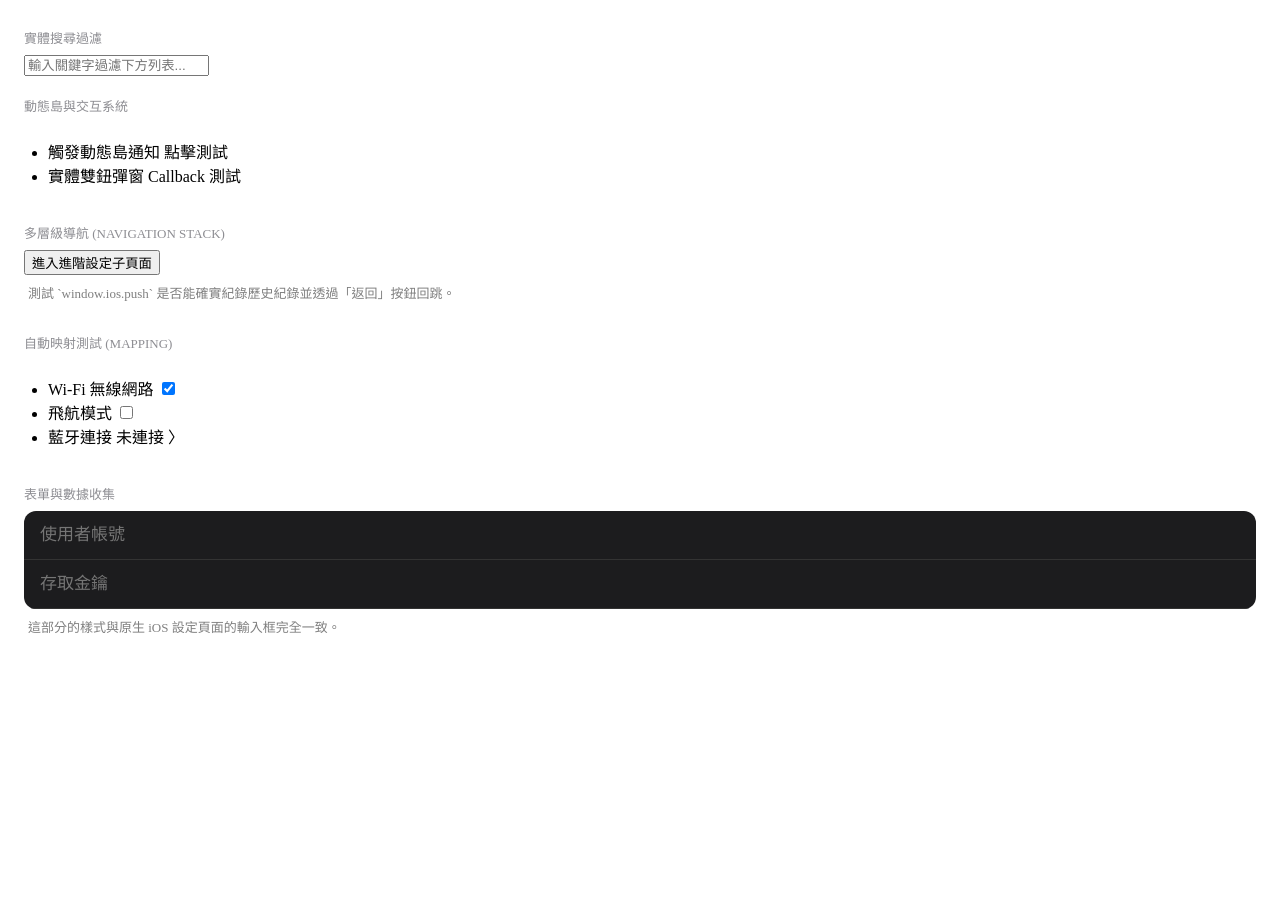
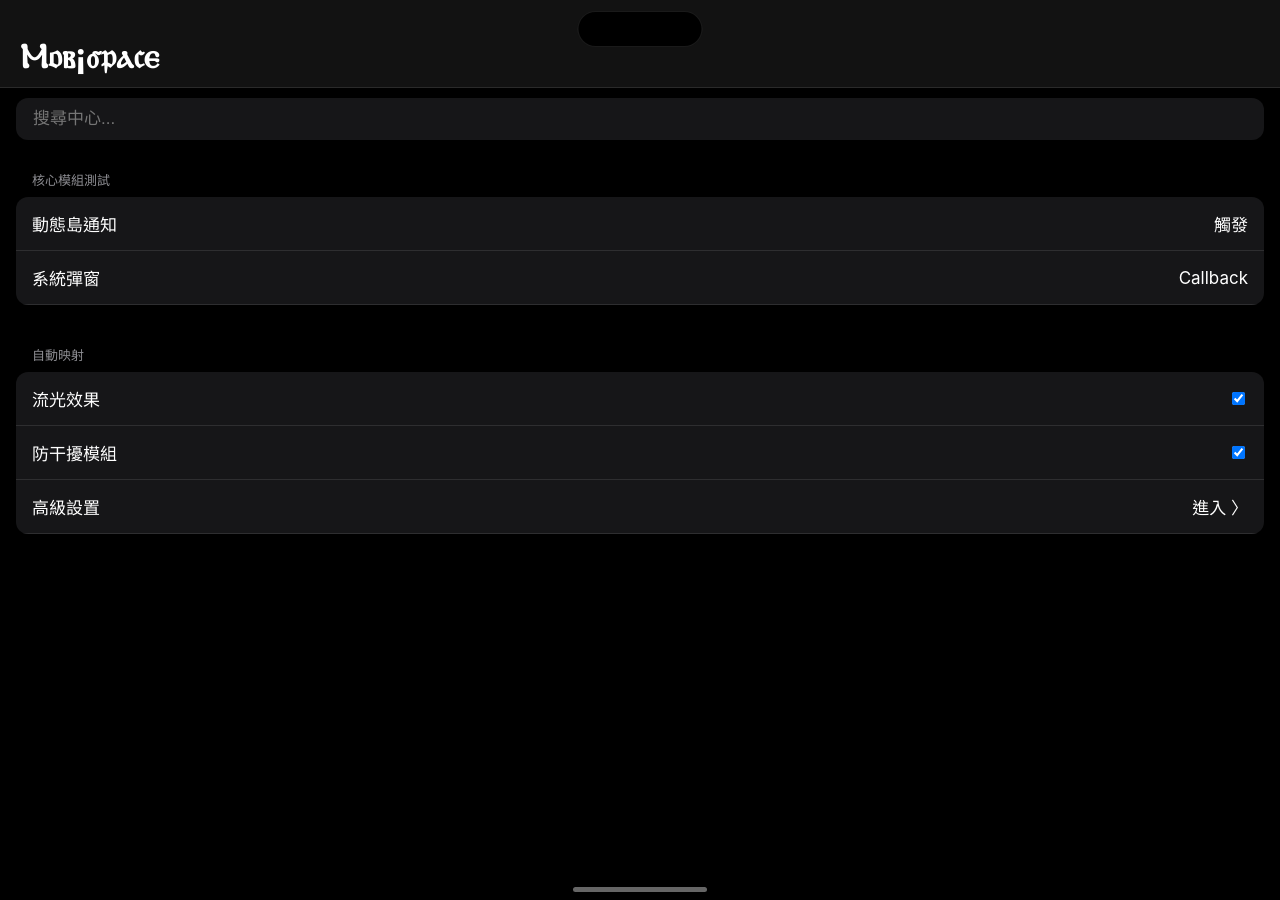
Before and after one commit to mobsp/mobsp.github.io, a Jekyll site: the page beta/test7.html, which Jekyll copies as it is, in a window 1280 px wide. Built offline with Jekyll 4.4.1, drawn with Linux system fonts in a browser that asks for light colours.

Commit message:
更新 test7.html

```diff
--- a/beta/test7.html
+++ b/beta/test7.html
@@ -5,90 +5,107 @@
     <meta name="viewport" content="width=device-width, initial-scale=1.0, maximum-scale=1.0, user-scalable=no, viewport-fit=cover">
     <title>Ⲙ𝔬ⲃ¡ⳝ𝔭ⲁ𝔠ⲉ 旗艦測試中心</title>
 
-    <script src="./mod/ios-type.js"></script>
+    <style>
+        :root {
+            --ios-blue: #0A84FF; --ios-green: #30D158; --ios-red: #FF453A; --ios-gray: #8E8E93;
+            --glass: rgba(25, 25, 25, 0.75); --ios-card: rgba(28, 28, 30, 0.8);
+        }
+        * { box-sizing: border-box; -webkit-tap-highlight-color: transparent; }
+        body, html { margin: 0; padding: 0; width: 100%; height: 100%; background: #000; overflow: hidden; font-family: -apple-system, sans-serif; }
 
-    <style>
-        .section-label { padding: 20px 16px 8px; color: #8E8E93; font-size: 13px; text-transform: uppercase; }
-        .group { margin-bottom: 20px; }
-        .ios-input-group { background: #1C1C1E; border-radius: 12px; margin: 0 16px; overflow: hidden; }
-        .ios-input-group input {
-            width: 100%; background: transparent; border: none; color: #fff;
-            padding: 14px 16px; font-size: 17px; border-bottom: 0.5px solid #333;
-        }
-        .desc { padding: 10px 20px; font-size: 13px; opacity: 0.5; line-height: 1.4; }
+        #ios-root { display: flex; flex-direction: column; height: 100dvh; width: 100vw; position: relative; }
+        .ios-island { position: fixed; top: 11px; left: 50%; transform: translateX(-50%); width: 125px; height: 36px; background: #000; border-radius: 20px; z-index: 10000; transition: all 0.5s cubic-bezier(0.18, 0.89, 0.32, 1.2); display: flex; align-items: center; justify-content: center; border: 0.5px solid rgba(255,255,255,0.1); }
+        .ios-island.active { width: 320px; height: 65px; }
+        #island-msg { opacity: 0; font-size: 14px; transition: 0.3s; color: #fff; }
+
+        .ios-header { padding: env(safe-area-inset-top, 20px) 20px 10px; background: var(--glass); backdrop-filter: blur(30px); border-bottom: 0.5px solid rgba(255,255,255,0.1); z-index: 1000; }
+        .nav-row { display: flex; align-items: center; height: 30px; }
+        .back-btn { color: var(--ios-blue); font-size: 17px; visibility: hidden; opacity: 0; transition: 0.3s; cursor: pointer; }
+        .back-btn.show { visibility: visible; opacity: 1; }
+        .ios-header h1 { font-size: 34px; margin: 5px 0 0; font-weight: 700; color: #fff; transition: 0.3s; }
+        .ios-header.mini h1 { font-size: 18px; transform: translate(-40px, -25px); text-align: center; width: 100%; }
+
+        .ios-scroller { flex: 1; overflow-y: auto; padding: 10px 16px 100px; transition: 0.3s; }
+        .section-label { padding: 20px 16px 8px; color: var(--ios-gray); font-size: 13px; text-transform: uppercase; }
+        .ios-list { background: var(--ios-card); border-radius: 12px; padding: 0; margin: 0 0 20px; list-style: none; overflow: hidden; backdrop-filter: blur(20px); }
+        .ios-list li { padding: 14px 16px; border-bottom: 0.5px solid rgba(255,255,255,0.1); display: flex; align-items: center; justify-content: space-between; font-size: 17px; color: #fff; }
+        .ios-list li:active { background: rgba(255,255,255,0.1); }
+
+        .ios-search-box { background: var(--ios-card); border-radius: 12px; padding: 10px 15px; display: flex; align-items: center; margin-bottom: 10px; }
+        .ios-search-box input { background: transparent; border: none; color: #fff; flex: 1; font-size: 17px; outline: none; }
+
+        .ios-switch { width: 51px; height: 31px; background: #39393D; border-radius: 20px; position: relative; transition: 0.3s; }
+        .ios-switch.on { background: var(--ios-green); }
+        .ios-switch::after { content: ''; position: absolute; top: 2px; left: 2px; width: 27px; height: 27px; background: #fff; border-radius: 50%; transition: 0.3s; }
+        .ios-switch.on::after { transform: translateX(20px); }
+
+        .home-bar { height: 5px; width: 134px; background: #fff; border-radius: 10px; position: absolute; bottom: 8px; left: 50%; transform: translateX(-50%); opacity: 0.4; }
+
+        /* 彈窗樣式 */
+        .alert-ov { position: fixed; inset: 0; background: rgba(0,0,0,0.6); display: none; align-items: center; justify-content: center; z-index: 11000; backdrop-filter: blur(5px); }
+        .alert-box { width: 270px; background: rgba(35, 35, 35, 0.9); border-radius: 14px; overflow: hidden; text-align: center; }
+        .alert-body { padding: 20px; border-bottom: 0.5px solid #444; color: #fff; }
+        .alert-btns { display: flex; }
+        .alert-btn { flex: 1; padding: 12px; color: var(--ios-blue); font-weight: 600; cursor: pointer; }
     </style>
 </head>
 <body>
 
-    <div class="section-label">實體搜尋過濾</div>
-    <div style="padding: 0 16px;">
-        <div class="ios-search-box">
-            <input type="text" placeholder="輸入關鍵字過濾下方列表..." oninput="window.ios.filter(this.value)">
+    <div id="ios-root">
+        <div class="ios-island" id="island"><div id="island-msg"></div></div>
+        <header class="ios-header" id="header">
+            <div class="nav-row"><span class="back-btn" id="back">〈 返回</span></div>
+            <h1 id="mainTitle">Ⲙ𝔬ⲃ¡ⳝ𝔭ⲁ𝔠ⲉ</h1>
+        </header>
+
+        <main class="ios-scroller" id="scroller">
+            <div class="ios-search-box">
+                <input type="text" placeholder="搜尋中心..." oninput="window.ios.filter(this.value)">
+            </div>
+
+            <div class="section-label">核心模組測試</div>
+            <ul class="ios-list">
+                <li onclick="window.ios.notify('⚡️ 系統正在 Zenith 軌道運行')">動態島通知 <span>觸發</span></li>
+                <li onclick="window.ios.alert('安全存取', '是否確認進入高級模式？', () => window.ios.notify('✅ 已進入模式'))">系統彈窗 <span>Callback</span></li>
+            </ul>
+
+            <div class="section-label">自動映射</div>
+            <ul class="ios-list">
+                <li>流光效果 <input type="checkbox" checked onchange="window.ios.notify('背景效果切換')"></li>
+                <li>防干擾模組 <input type="checkbox" checked></li>
+                <li onclick="openSubPage()">高級設置 <span>進入 〉</span></li>
+            </ul>
+        </main>
+        <div class="home-bar"></div>
+    </div>
+
+    <div class="alert-ov" id="alertOv">
+        <div class="alert-box">
+            <div class="alert-body"><div id="a-t"></div><div id="a-m"></div></div>
+            <div class="alert-btns"><div class="alert-btn" id="a-cancel">取消</div><div class="alert-btn" id="a-ok">確認</div></div>
         </div>
     </div>
 
-    <div class="section-label">動態島與交互系統</div>
-    <ul class="ios-list">
-        <li onclick="window.ios.notify('⚡️ 系統核心已成功掛載！')">
-            觸發動態島通知 <span class="val">點擊測試</span>
-        </li>
-        <li onclick="window.ios.alert('安全確認', '您確定要格式化目前所有的系統快取嗎？', () => { window.ios.notify('✅ 快取已清除'); }, '立即清除')">
-            實體雙鈕彈窗 <span class="val">Callback 測試</span>
-        </li>
-    </ul>
+    <script src="./ios-type.js"></script>
+    <script type="module">
+        import { initTheme, initSecurity } from './theme-engine.js';
 
-    <div class="section-label">多層級導航 (Navigation Stack)</div>
-    <div style="padding: 0 16px;">
-        <button onclick="openSubPage()">進入進階設定子頁面</button>
-    </div>
-    <div class="desc">測試 `window.ios.push` 是否能確實紀錄歷史紀錄並透過「返回」按鈕回跳。</div>
+        initTheme();
+        initSecurity();
 
-    <div class="section-label">自動映射測試 (Mapping)</div>
-    <ul class="ios-list">
-        <li>
-            Wi-Fi 無線網路
-            <input type="checkbox" checked onchange="window.ios.notify(this.checked ? 'Wi-Fi 已開啟' : 'Wi-Fi 已關閉')">
-        </li>
-        <li>
-            飛航模式
-            <input type="checkbox" onchange="window.ios.notify('模式切換成功')">
-        </li>
-        <li>
-            藍牙連接 <span>未連接 〉</span>
-        </li>
-    </ul>
+        window.ios._render();
+        document.getElementById('back').onclick = () => window.ios.pop();
 
-    <div class="section-label">表單與數據收集</div>
-    <div class="ios-input-group">
-        <input type="text" placeholder="使用者帳號">
-        <input type="password" placeholder="存取金鑰">
-    </div>
-    <div class="desc">這部分的樣式與原生 iOS 設定頁面的輸入框完全一致。</div>
-
-    <script>
-        // 模擬動態生成一個完整的子頁面內容
-        function openSubPage() {
-            const subHtml = `
+        window.openSubPage = function() {
+            const html = `
                 <div class="section-label">子頁面功能</div>
                 <ul class="ios-list">
-                    <li>深層設定 A <input type="checkbox"></li>
-                    <li>深層設定 B <input type="checkbox" checked></li>
-                    <li onclick="window.ios.alert('子頁面指令', '已收到您的操作指令！')">觸發內部指令 〉</li>
+                    <li>重試機制 <input type="checkbox" checked></li>
+                    <li onclick="window.ios.pop()">回退主中心 〉</li>
                 </ul>
-                <div style="padding: 0 16px;">
-                    <button class="no-ios" style="background:#FF453A; color:#fff; border-radius:12px; padding:15px; width:100%; border:none; font-weight:600;" onclick="window.ios.pop()">
-                        手動執行返回 (Pop)
-                    </button>
-                </div>
             `;
-            window.ios.push('進階設定', subHtml);
+            window.ios.push('高級設置', html);
         }
-
-        // 啟動時自動通知
-        setTimeout(() => {
-            window.ios.notify("Welcome, 部長");
-        }, 1000);
     </script>
-
 </body>
 </html>
```
